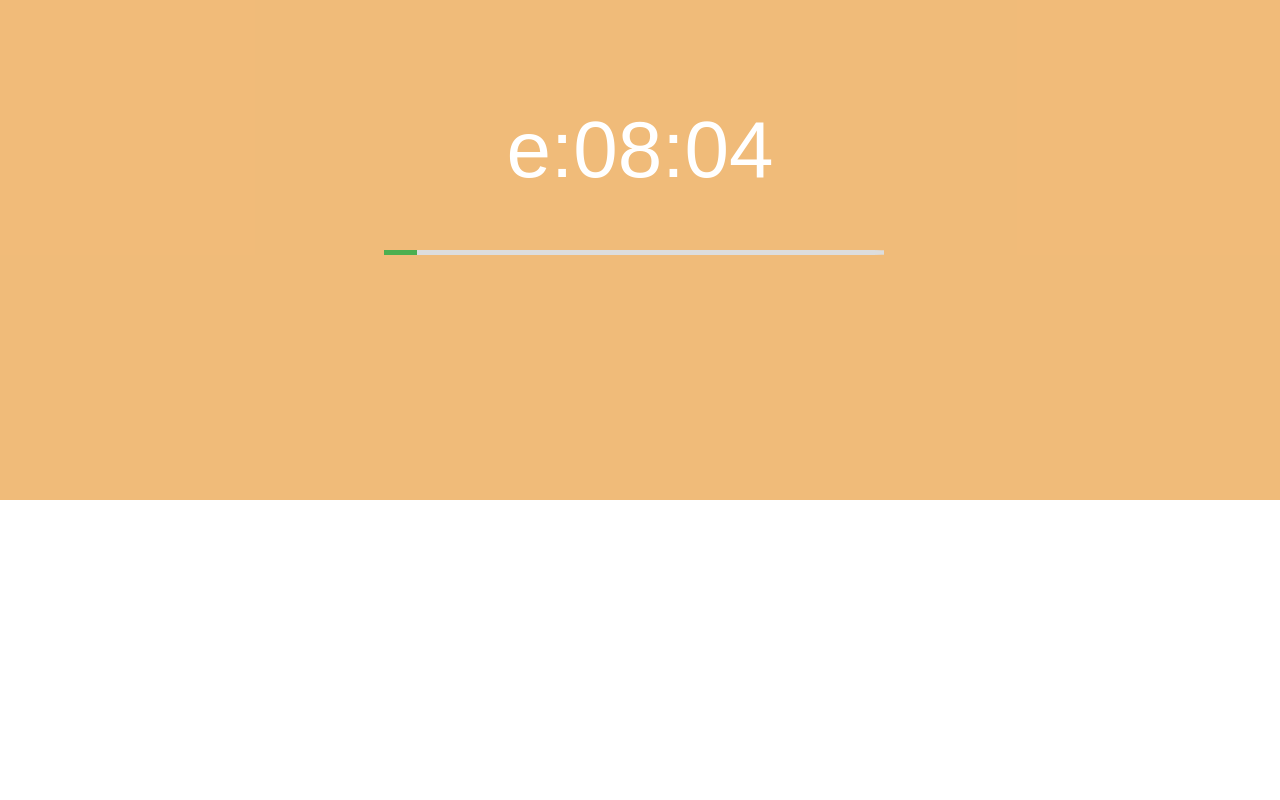
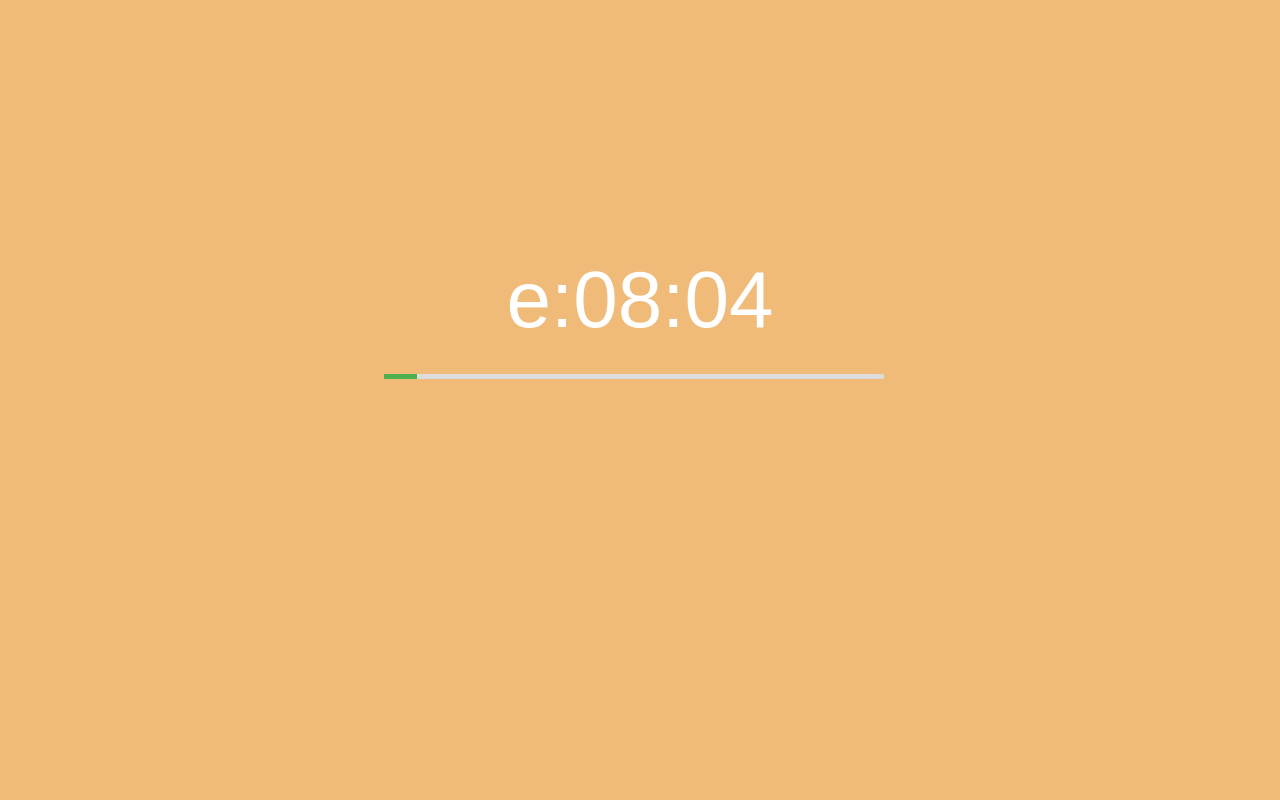
Before and after one commit to Absolutestunna/IY-2.15-Color-Clock, a plain HTML site: page index.html in a window 1280 px wide. Shown: the top 800 px of the page. Drawn offline with Linux system fonts and the light colour scheme.

Commit message:
position update

```diff
--- a/styles.css
+++ b/styles.css
@@ -3,7 +3,7 @@ body {
   padding: 0;
 }
 #clock {
-  height: 500px;
+  height: 1024px;
   width: cover;
   color: white;
   margin: 0;
@@ -12,13 +12,14 @@ body {
   line-height: 300px;
   font-family: "Andale Mono", sans-serif;
   font-size: 80px;
+  padding-top: 150px;
 }
 #myProgress {
   width: 500px;
   height: 5px;
   position: relative;
   background-color: #ddd;
-  top: -250px;
+  top: -800px;
   left: 30%;
   right: 25%;
   border-radius: 7%;
```
Also changed, not shown: index.html (line endings or trailing spaces).
